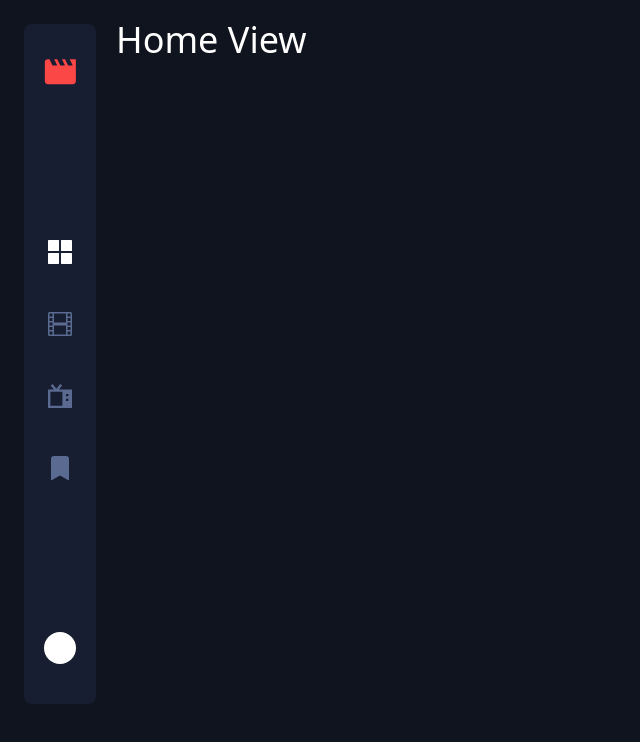
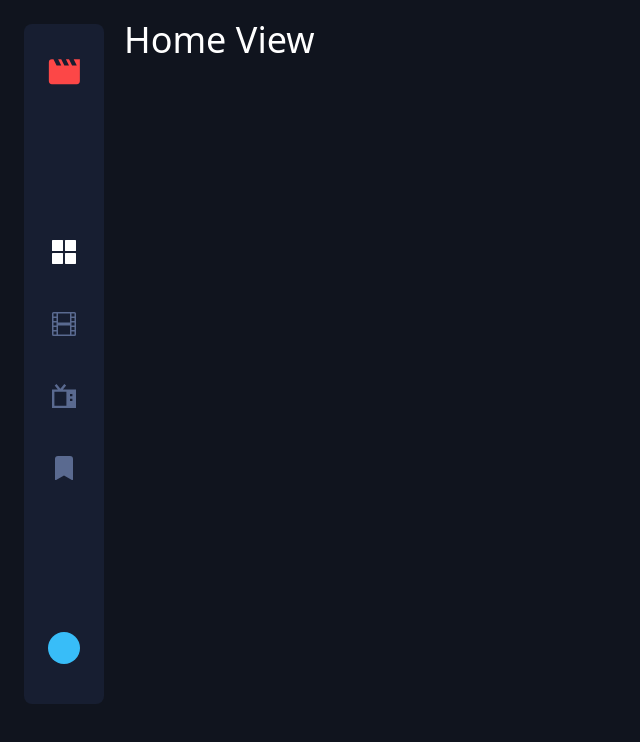
Before and after one commit to Jay-Sm/entertainment-web-app, a Vue app: page / in a window 1280 px wide. Shown: the top 742 px of the page, without its empty margins (0-640 px from the left). Built offline with nearby package versions, Linux system fonts and the light colour scheme.

Commit message:
nav bar + 2/3 reactivity

```diff
--- a/index.html
+++ b/index.html
@@ -2,9 +2,9 @@
 <html lang="en">
   <head>
     <meta charset="UTF-8" />
-    <link rel="icon" href="/favicon.ico" />
+    <link rel="icon" href="/favicon.svg" />
     <meta name="viewport" content="width=device-width, initial-scale=1.0" />
-    <title>Vue Router App w. Tailwind</title>
+    <title>Entertainment App</title>
   </head>
   <body>
     <div id="app"></div>
--- a/src/App.vue
+++ b/src/App.vue
@@ -1,13 +1,13 @@
 <template>
-  <div class="overflow-x-hidden h-full flex">
-    <div class="h-full pt-6 pl-6">
+  <div class="overflow-x-hidden h-full flex flex-row tablet:flex-col">
+    <div class="h-full pt-6 pl-6 tablet:px-6">
       <div class="h-full pb-24">
-        <nav class="w-[4.5rem] h-full bg-theme-light-blue rounded-lg flex flex-col justify-between items-center pt-8 pb-10">
+        <nav class="nav-bar">
           <router-link to="/">
             <img class="w-[2rem]" src="./assets/images/logo.svg">
           </router-link>
 
-          <ul class="max-w-full flex flex-col items-center gap-y-12">
+          <ul class="max-w-full flex flex-col tablet:flex-row items-center gap-y-[3rem] tablet:gap-x-[4rem]">
             <li>
               <router-link to="/">
                 <svg class="fill-icon" width="392" height="392" viewBox="0 0 392 392" fill="none"
@@ -49,7 +49,7 @@
           </ul>
 
           <div>
-            <div class="w-8 h-8 bg-white rounded-full"></div>
+            <div class="w-8 h-8 bg-white rounded-full breakpointtest"></div>
           </div>
         </nav>
       </div>
--- a/src/assets/main.css
+++ b/src/assets/main.css
@@ -1,23 +1,34 @@
-@import url('nav.css');
+@import url("nav.css");
 
 @tailwind base;
 @tailwind components;
 @tailwind utilities;
 
-
 /* General */
-:root{
-  @apply text-white
+:root {
+  @apply text-white;
+  /* @apply mobile:text-[12px] tablet:text-[13px] small:text-[16px] medium:text-[16px] large:text-[16px] xl:text-[24px] xxl:text-[28px]; */
 }
 
-html{
-  @apply h-screen
+html {
+  @apply h-screen;
 }
 
 body {
-  @apply bg-background-dark-blue h-full
+  @apply bg-background-dark-blue h-full;
 }
 
 #app {
-  @apply h-full
+  @apply h-full;
 }
+
+.breakpointtest {
+  @apply mobile:bg-red-500;
+  @apply tablet:bg-lime-300;
+  @apply small:bg-yellow-400;
+  @apply medium:bg-sky-400;
+  @apply large:bg-violet-500;
+  @apply xl:bg-orange-500;
+  /* @apply xxl:bg-[#f58080]; */
+  /* @apply tv:bg-white; */
+}
--- a/src/assets/nav.css
+++ b/src/assets/nav.css
@@ -1,4 +1,9 @@
 /* Nav Bar */
+
+.nav-bar {
+  @apply w-[5rem] h-full pt-8 pb-10 bg-theme-light-blue rounded-lg flex flex-col justify-between items-center;
+  @apply tablet:h-[6rem] tablet:w-full tablet:flex-row tablet:px-8
+}
 
 .fill-icon {
   @apply w-[1.5rem] h-[1.5rem] box-border;
--- a/src/router/router.js
+++ b/src/router/router.js
@@ -1,32 +1,48 @@
-import { createRouter, createWebHistory } from 'vue-router'
-import Home from '../views/Home.vue'
+import { createRouter, createWebHistory } from "vue-router";
+import Home from "../views/Home.vue";
 
 const routes = [
   {
-    path: '/',
-    name: 'home',
-    component: Home
+    path: "/",
+    name: "home",
+    meta: {
+      title: "Home | Entertainment App"
+    },
+    component: Home,
   },
   {
-    path: '/movie',
-    name: 'movie',
-    component: () => import('../views/Movie.vue')
+    path: "/movie",
+    name: "movie",
+    meta: {
+      title: "Movies | Entertainment App"
+    },
+    component: () => import("../views/Movie.vue"),
   },
   {
-    path: '/tv',
-    name: 'tv',
-    component: () => import('../views/TV.vue')
+    path: "/tv",
+    name: "tv",
+    meta: {
+      title: "TV Shows | Entertainment App"
+    },
+    component: () => import("../views/TV.vue"),
   },
   {
-    path: '/bookmarked',
-    name: 'bookmarked',
-    component: () => import('../views/Bookmarked.vue')
-  }
-]
+    path: "/bookmarked",
+    name: "bookmarked",
+    meta: {
+      title: "Bookmarked Titles | Entertainment App"
+    },
+    component: () => import("../views/Bookmarked.vue"),
+  },
+];
 
 const router = createRouter({
   history: createWebHistory(import.meta.env.BASE_URL),
-  routes
-})
+  routes,
+});
 
-export default router
+router.beforeEach((to, from) => {
+  document.title = to.meta?.title ?? "Entertainment App";
+});
+
+export default router;
--- a/tailwind.config.js
+++ b/tailwind.config.js
@@ -7,8 +7,18 @@ module.exports = {
         "background-dark-blue": "#10141e",
         "theme-light-blue": "#171e31",
         "theme-light-blue2": "#5a6a90",
-        "theme-logo-red":"#fc4747"
-      }
+        "theme-logo-red": "#fc4747",
+      },
+    },
+    screens: {
+      mobile: { max: "514px" },
+      tablet: { min: "515px", max: "899px" },
+      small: "900px",
+      medium: "1280px",
+      large: "1440px",
+      xl: "1920px",
+      xxl: "2560px",
+      tv: "3840px"
     },
   },
   plugins: [],
```
Also changed, not shown: public/favicon.svg (added), 1 other file (tests, documents, lock files or other folders).
